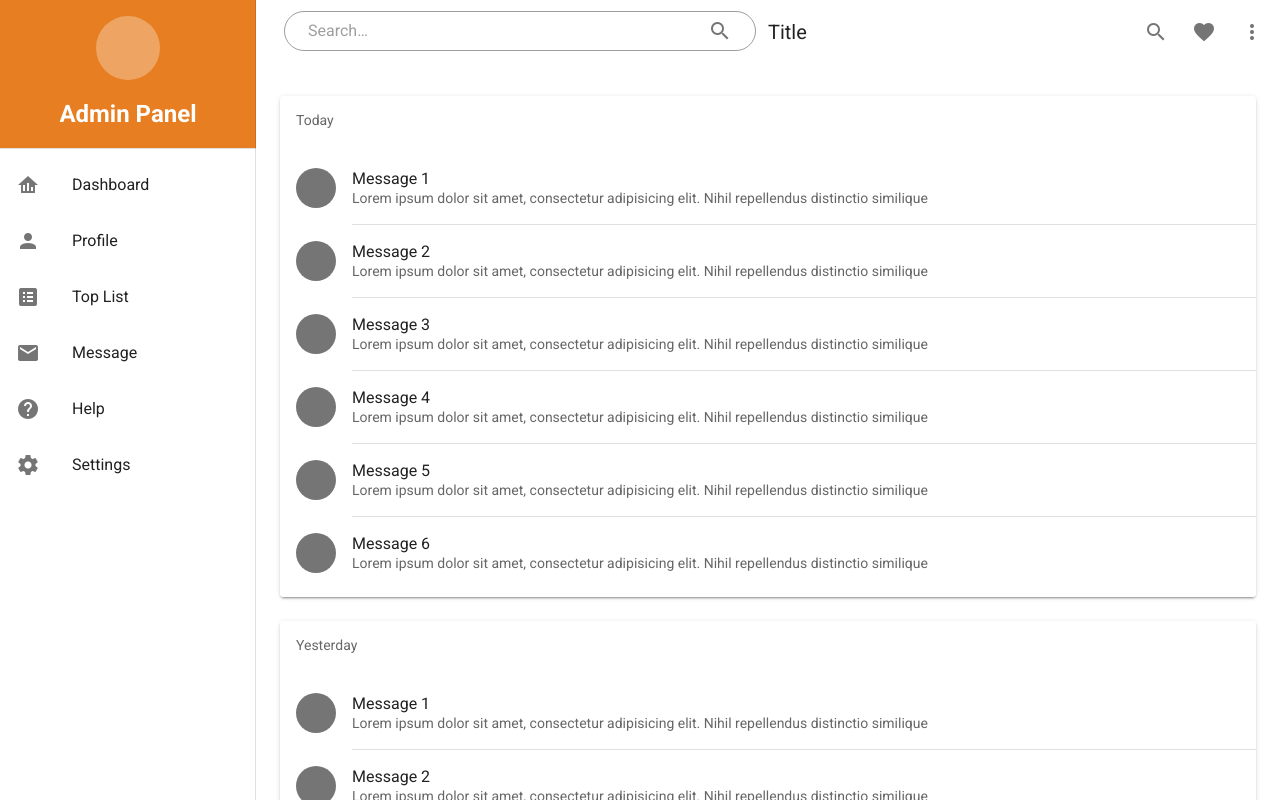
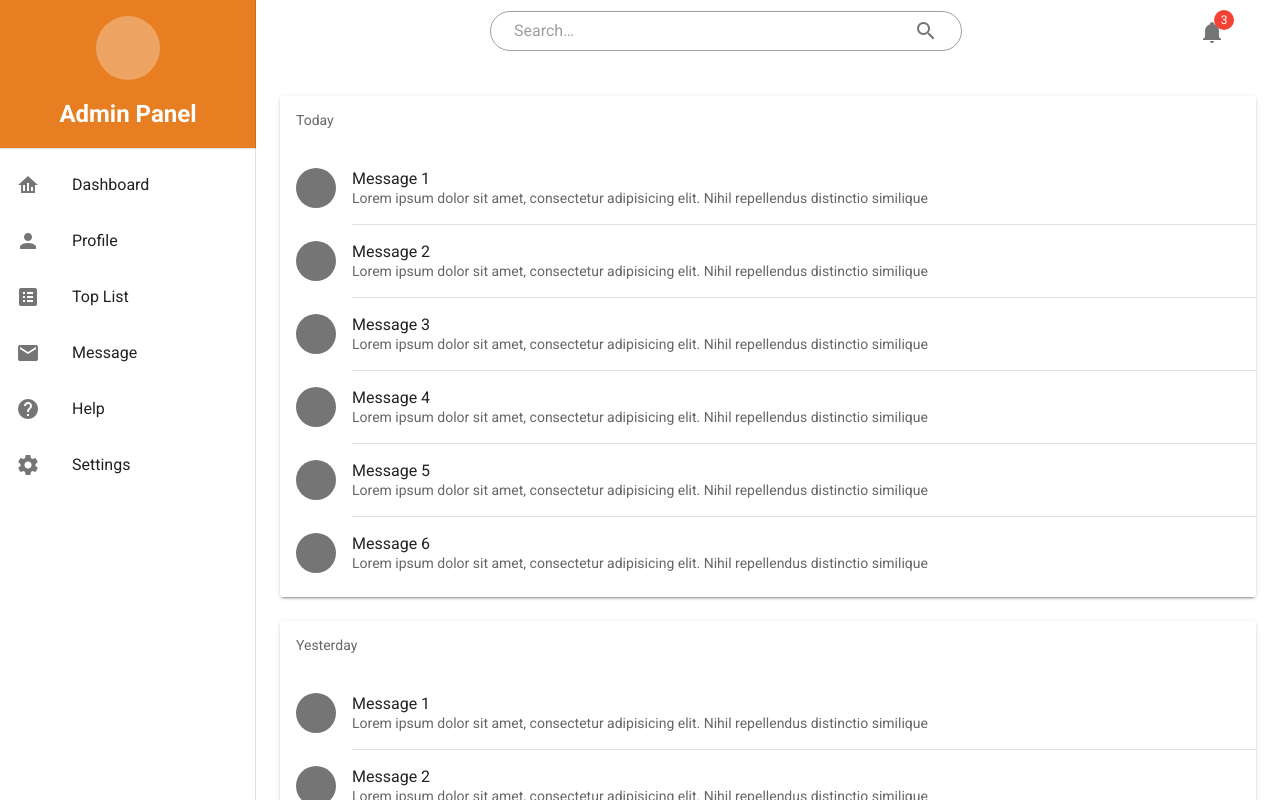
Before and after one commit to Natallia2107/admin-dashboard, a Vue app: page / in a window 1280 px wide. Shown: the top 800 px of the page. Built offline with nearby package versions, Linux system fonts and the light colour scheme.

Commit message:
added notification list

```diff
--- a/src/App.vue
+++ b/src/App.vue
@@ -55,7 +55,7 @@
   export default {
     data: () => ({
         cards: ["Today", "Yesterday"],
-        drawer: null,
+        drawer: true,
 
     }),
     components: { Sidebar, Header }
--- a/src/components/Header.vue
+++ b/src/components/Header.vue
@@ -2,27 +2,42 @@
 	<v-app-bar app color="white" elevate-on-scroll elevation="4">
 		<!-- <v-app-bar-nav-icon></v-app-bar-nav-icon> -->
 		<!-- dodaje odstep po prawej stronie -->
-		<!-- <v-spacer></v-spacer> -->
+		<v-spacer></v-spacer>
 		<v-col lg="6" cols="12">
 			<v-form class="mt-6">
 				<v-text-field rounded outlined dense placeholder="Search…" append-icon="mdi-magnify"></v-text-field>
 			</v-form>
 		</v-col>
-		<v-toolbar-title>Title</v-toolbar-title>
 
 		<v-spacer></v-spacer>
 
-		<v-btn icon>
-			<v-icon>mdi-magnify</v-icon>
-		</v-btn>
+		<v-menu offset-y>
+			<template v-slot:activator="{ on, attrs }">
+				<span v-bind="attrs" v-on="on" style="cursor: pointer" class="mx-5 mr-10">
+					<v-badge offset-x="10" offset-y="10" color="red" content="3">
+						<v-icon>mdi-bell</v-icon>
+					</v-badge>
+				</span>
+			</template>
+			<v-list three-line width="250">
+				<template v-for="(item, index) in items">
+					<v-subheader v-if="item.header" :key="item.header" v-text="item.header"></v-subheader>
 
-		<v-btn icon>
-			<v-icon>mdi-heart</v-icon>
-		</v-btn>
+					<v-divider v-else-if="item.divider" :key="index" :inset="item.inset"></v-divider>
 
-		<v-btn icon>
-			<v-icon>mdi-dots-vertical</v-icon>
-		</v-btn>
+					<v-list-item v-else :key="item.title">
+						<v-list-item-avatar>
+							<v-img :src="item.avatar"></v-img>
+						</v-list-item-avatar>
+
+						<v-list-item-content>
+							<v-list-item-title v-html="item.title"></v-list-item-title>
+							<v-list-item-subtitle v-html="item.subtitle"></v-list-item-subtitle>
+						</v-list-item-content>
+					</v-list-item>
+				</template>
+			</v-list>
+		</v-menu>
 	</v-app-bar>
 </template>
 
@@ -30,6 +45,31 @@
 export default {
 	// eslint-disable-next-line vue/multi-word-component-names
 	name: 'Header',
+	data: () => ({
+		items: [
+			{ header: 'Today' },
+			{
+				avatar: 'https://cdn.vuetifyjs.com/images/lists/5.jpg',
+				title: 'Recipe to try',
+				subtitle:
+					'<span class="text--primary">Britta Holt</span> &mdash; We should eat this: Grate, Squash, Corn, and tomatillo Tacos.',
+			},
+			{ divider: true, inset: true },
+			{
+				avatar: 'https://cdn.vuetifyjs.com/images/lists/4.jpg',
+				title: 'Birthday gift',
+				subtitle:
+					'<span class="text--primary">Trevor Hansen</span> &mdash; Have any ideas about what we should get Heidi for her birthday?',
+			},
+			{ divider: true, inset: true },
+			{
+				avatar: 'https://cdn.vuetifyjs.com/images/lists/2.jpg',
+				title: 'Summer BBQ <span class="grey--text text--lighten-1">4</span>',
+				subtitle: `<span class="text--primary">to Alex, Scott, Jennifer</span> &mdash; Wish I could come, but I'm out of town this weekend.`,
+			},
+			{ divider: true, inset: true },
+		],
+	}),
 }
 </script>
 
```
